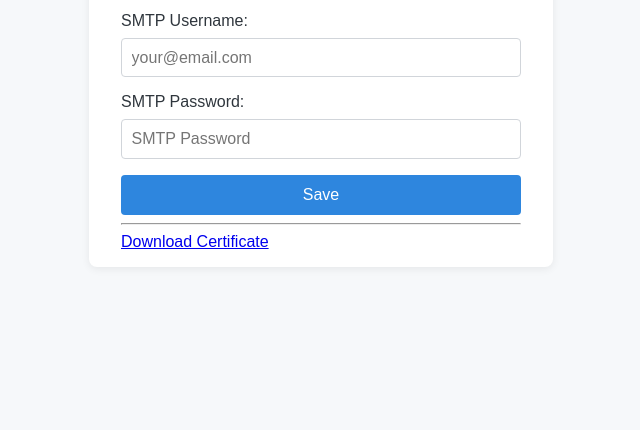
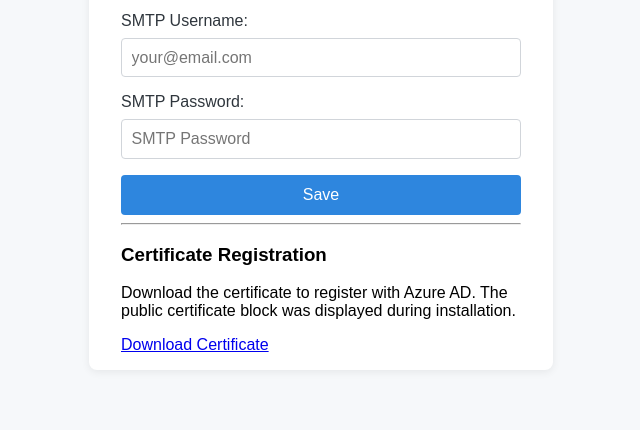
Before and after one commit to andrew-kemp/AzureDNSSyncv2.0, a Python web app: template app/templates/setup.html in a window 1280 px wide. Shown: the part 1126-1556 px from the top of the page, without its empty margins (319-959 px from the left). Before the commit the page ends 1375 px from the top, so only its background shows below. Run offline with Jinja, Linux system fonts and the light colour scheme; the template is opened without the code that fills it, so the values that code supplies are empty.

Commit message:
Update setup.html

```diff
--- a/app/templates/setup.html
+++ b/app/templates/setup.html
@@ -7,6 +7,15 @@
 <body>
     <div class="container">
         <h2>Initial Setup</h2>
+
+        {% with messages = get_flashed_messages(with_categories=true) %}
+        {% if messages %}
+            {% for category, msg in messages %}
+                <div class="alert alert-{{ category }}">{{ msg }}</div>
+            {% endfor %}
+        {% endif %}
+        {% endwith %}
+
         <form method="post">
             <label for="tenant_id">Tenant ID:</label>
             <input type="text" name="tenant_id" id="tenant_id"
@@ -27,8 +36,6 @@
             <input type="text" name="certificate_path" id="certificate_path"
                    value="{{ request.form.certificate_path or '/etc/azurednssync2/certs/cert.pem' }}"
                    placeholder="/etc/azurednssync2/certs/cert.pem" required>
-
-            <!-- Certificate Password and Client Secret fields have been removed -->
 
             <label for="resource_group">Resource Group:</label>
             <input type="text" name="resource_group" id="resource_group"
@@ -83,14 +90,11 @@
             <button type="submit">Save</button>
         </form>
         <hr>
-        <a href="{{ url_for('cert.download_cert') }}" class="btn btn-primary">Download Certificate</a>
-        {% with messages = get_flashed_messages(with_categories=true) %}
-        {% if messages %}
-            {% for category, msg in messages %}
-                <div class="alert alert-{{ category }}">{{ msg }}</div>
-            {% endfor %}
-        {% endif %}
-        {% endwith %}
+        <h3>Certificate Registration</h3>
+        <p>
+          Download the certificate to register with Azure AD. The public certificate block was displayed during installation.
+        </p>
+        <a href="{{ url_for('download_cert') }}" class="btn btn-primary">Download Certificate</a>
     </div>
 </body>
 </html>
```
